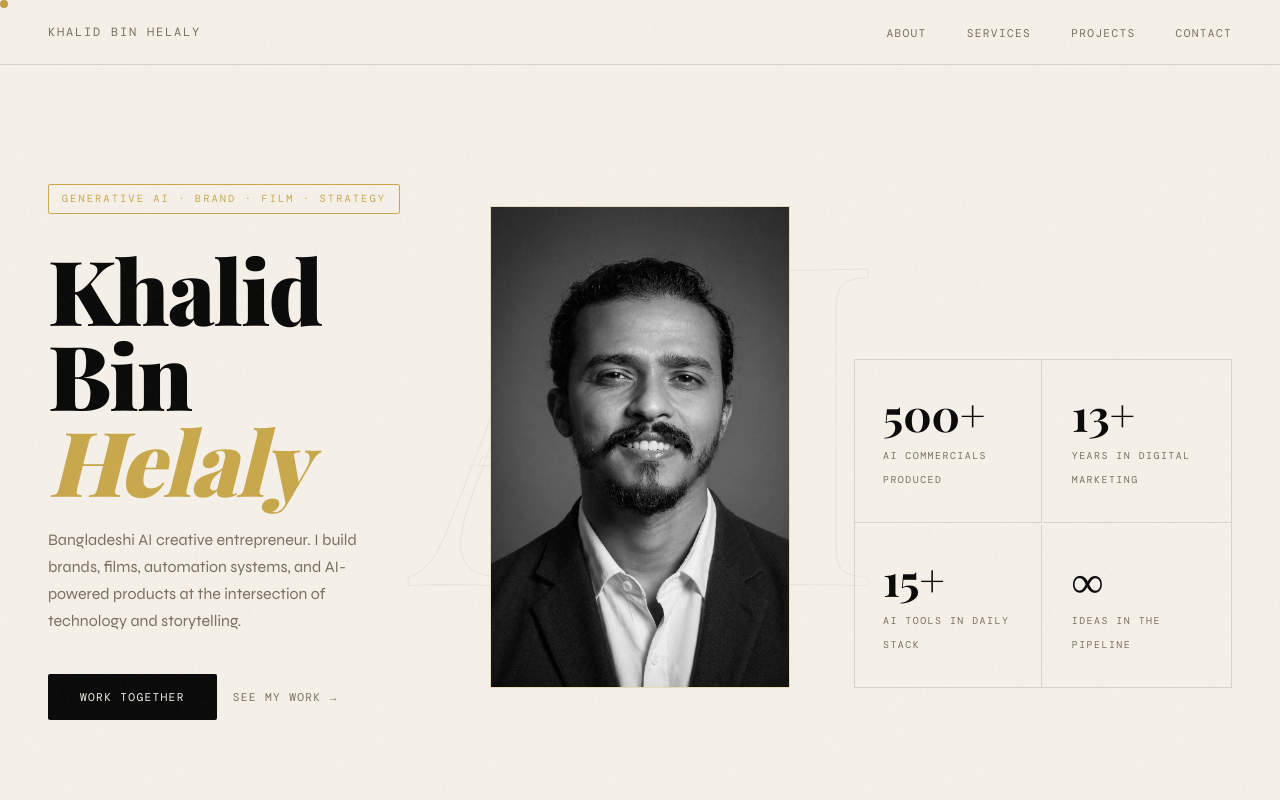
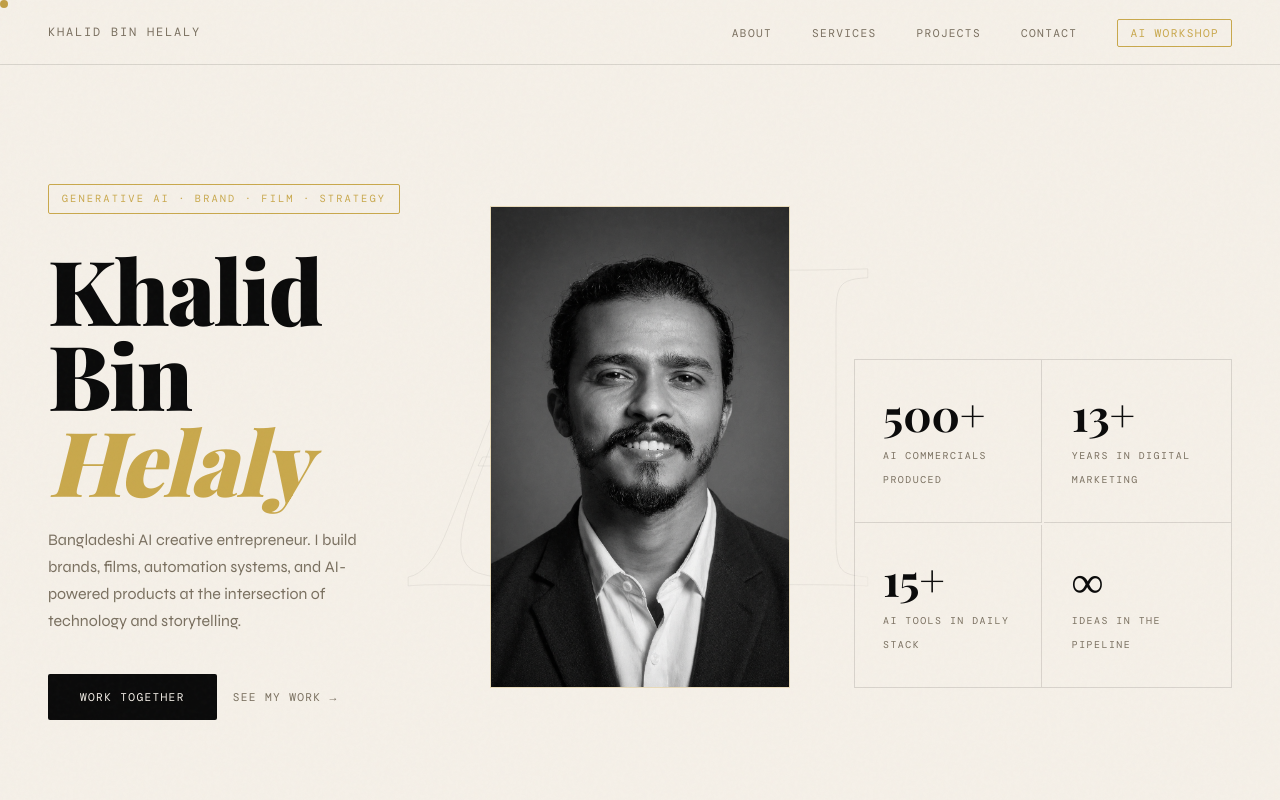
Before and after one commit to khalidibnhelaly-creator/khalid, a Next.js app: page / in a window 1280 px wide. Shown: the top 800 px of the page. Built offline with nearby package versions, Linux system fonts and the light colour scheme; a web font is replaced by a local one.

Commit message:
feat: add AI Workshop nav link + update workshop nav

```diff
--- a/app/ai/page.tsx
+++ b/app/ai/page.tsx
@@ -85,9 +85,9 @@ export default function AIWorkshop() {
       <nav>
         <a href="/" className="nav-logo" style={{ textDecoration: 'none' }}>Khalid Bin Helaly</a>
         <ul className="nav-links">
+          <li><a href="/">Home</a></li>
           <li><a href="#workshop">Workshop</a></li>
           <li><a href="#curriculum">Curriculum</a></li>
-          <li><a href="#gallery">Gallery</a></li>
           <li><a href="#register">Register</a></li>
         </ul>
       </nav>
--- a/app/globals.css
+++ b/app/globals.css
@@ -21,6 +21,8 @@ nav {
 .nav-links { display: flex; gap: 2.5rem; list-style: none; }
 .nav-links a { font-family: 'DM Mono', monospace; font-size: 0.7rem; letter-spacing: 0.12em; text-transform: uppercase; color: var(--muted); text-decoration: none; transition: color 0.2s; }
 .nav-links a:hover { color: var(--ink); }
+.nav-highlight { color: var(--gold) !important; border: 1px solid var(--gold); padding: 0.35rem 0.75rem; border-radius: 2px; transition: background 0.2s, color 0.2s !important; }
+.nav-highlight:hover { background: var(--gold); color: var(--ink) !important; }
 .hero {
   min-height: 100vh; padding: 8rem 3rem 5rem;
   display: grid; grid-template-columns: 1fr auto 1fr; gap: 4rem; align-items: end;
--- a/app/page.tsx
+++ b/app/page.tsx
@@ -89,6 +89,7 @@ export default function Home() {
           <li><a href="#services">Services</a></li>
           <li><a href="#projects">Projects</a></li>
           <li><a href="#contact">Contact</a></li>
+          <li><a href="/ai" className="nav-highlight">AI Workshop</a></li>
         </ul>
       </nav>
 
```
